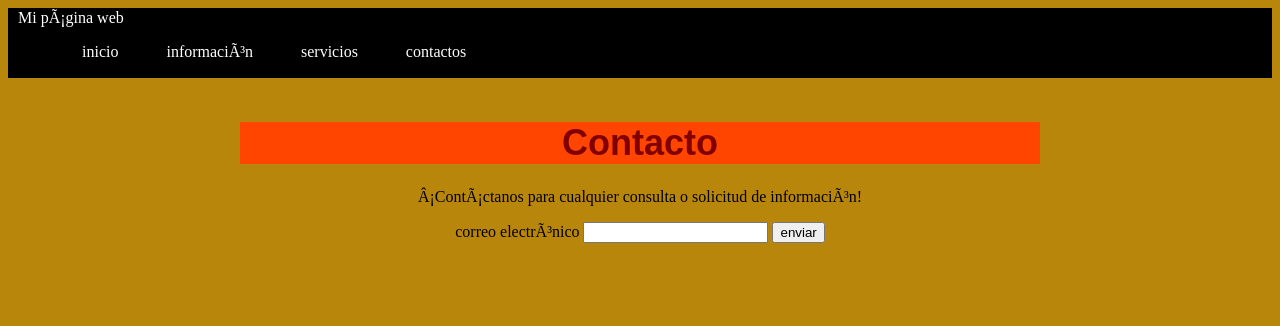
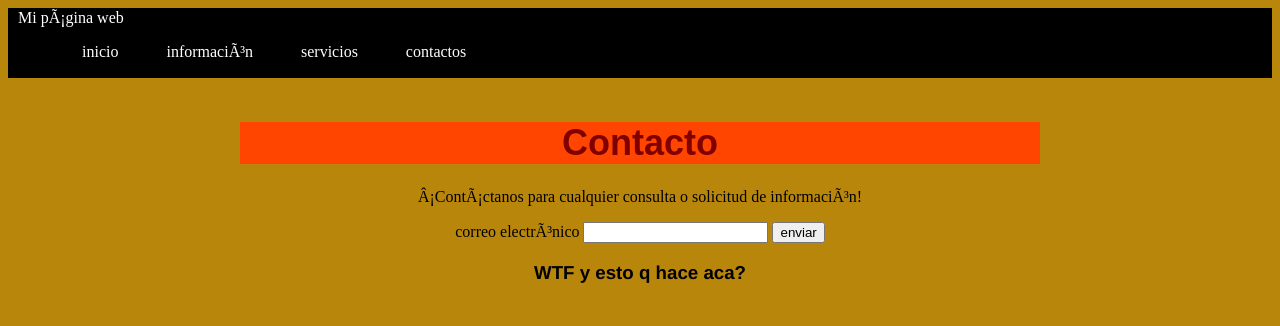
Before and after one commit to mati2701/miprimerapagina, a plain HTML site: page contactos.html in a window 1280 px wide. Drawn offline with Linux system fonts and the light colour scheme.

Commit message:
titulo-random

```diff
--- a/contactos.html
+++ b/contactos.html
@@ -26,6 +26,7 @@
     <input type="email" id="email" name="email" required>
     <button type="sumbit">enviar</button>
 </form>
+<h3>WTF y esto q hace aca?</h3>
         </div>
     </body>
 </html>
```
